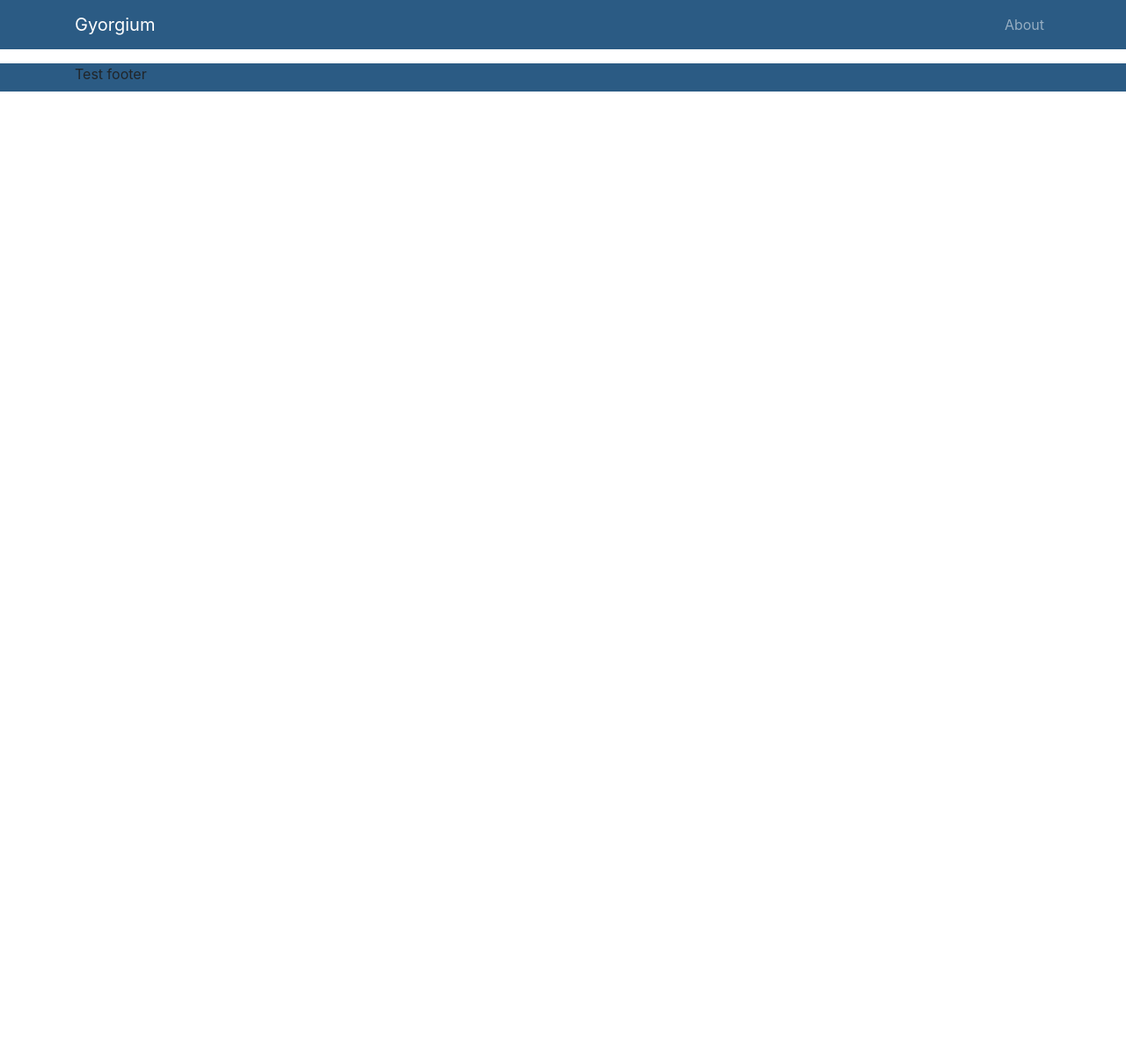
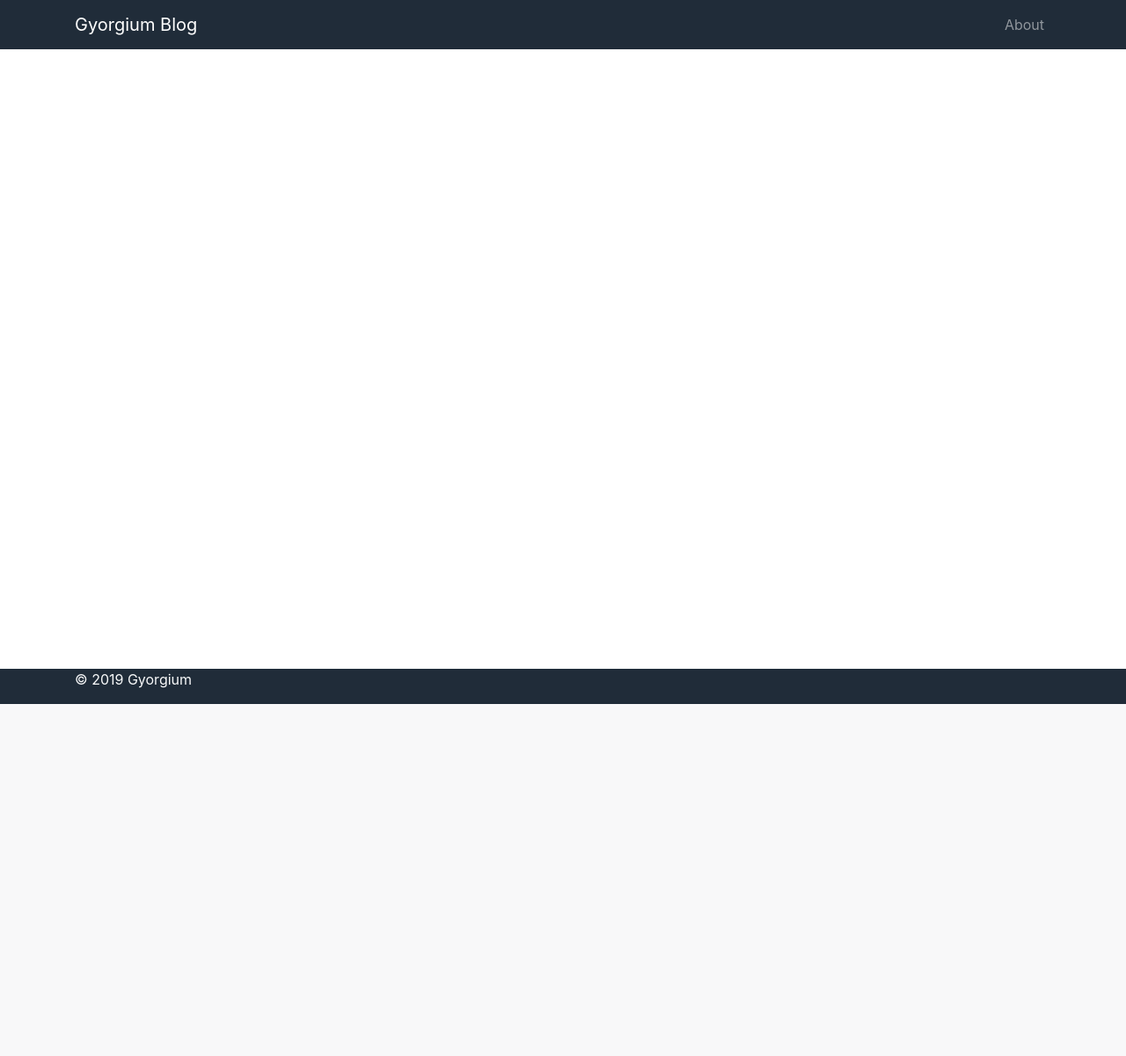
Before and after one commit to gyorgium/myblog, a Django app: page /about/ in a window 1280 px wide. Shown: the whole page at 88% size. After the commit the page ends 800 px from the top, so only its background shows below. Run offline with Django 3.2, Linux system fonts and the light colour scheme; some libraries are stand-ins or nearby versions.

Commit message:
make sticky footer

```diff
--- a/blog/static/css/main.css
+++ b/blog/static/css/main.css
@@ -1,13 +1,19 @@
+html { height: 100%; }
+
 body {
     padding-top: 4.5rem;
-    min-height: 75rem;
+    padding-bottom: 2.5rem;
+    position: relative;
+    min-height: 100%;
 }
 
-/* Navbar background color */
-.bd-navbar, footer {
-    background-color: #2b5b84;
+/* main background color */
+.navbar, footer {
+    background-color: #202c39;
 }
 
 footer {
-    min-height: 2rem;
+    position: absolute;
+    left: 0 ; right: 0; bottom: 0;
+    height: 2.5rem;
 }
--- a/blog/templates/blog/base.html
+++ b/blog/templates/blog/base.html
@@ -4,7 +4,7 @@
   <head>
     <meta charset="UTF-8">
     <meta name="viewport" content="width=device-width, initial-scale=1, shrink-to-fit=no">
-    <title>Gyorgium</title>
+    <title>Gyorgium Blog</title>
     <link href="https://fonts.googleapis.com/css?family=Roboto&display=swap" rel="stylesheet">
     <link rel="stylesheet" href="https://stackpath.bootstrapcdn.com/bootstrap/4.3.1/css/bootstrap.min.css" integrity="sha384-ggOyR0iXCbMQv3Xipma34MD+dH/1fQ784/j6cY/iJTQUOhcWr7x9JvoRxT2MZw1T" crossorigin="anonymous">
     <link rel="stylesheet" type="text/css" href="{% static 'css/main.css' %}">
@@ -12,9 +12,9 @@
   <body>
 
 <!-- navigation bar -->
-    <nav class="navbar fixed-top navbar-expand-lg navbar-dark bd-navbar mb-3">
+    <nav class="navbar fixed-top navbar-expand-lg navbar-dark mb-3">
       <div class="container">
-        <a class="navbar-brand" href="{% url 'home' %}">Gyorgium</a>
+        <a class="navbar-brand" href="{% url 'home' %}">Gyorgium Blog</a>
         <button class="navbar-toggler" type="button" data-toggle="collapse" data-target="#navbarSupportedContent" aria-controls="navbarSupportedContent" aria-expanded="false" aria-label="Toggle navigation">
           <span class="navbar-toggler-icon"></span>
         </button>
@@ -51,9 +51,9 @@
 <!-- end main content -->
 
 <!-- footer -->
-    <footer>
+    <footer class="text-light">
       <div class="container">
-        <p>Test footer</p>
+        <p>© 2019 Gyorgium</p>
       </div>
     </footer>
 <!-- end footer -->
@@ -65,5 +65,4 @@
 <!-- end bootstrap js -->
 
   </body>
-
 </html>
```
